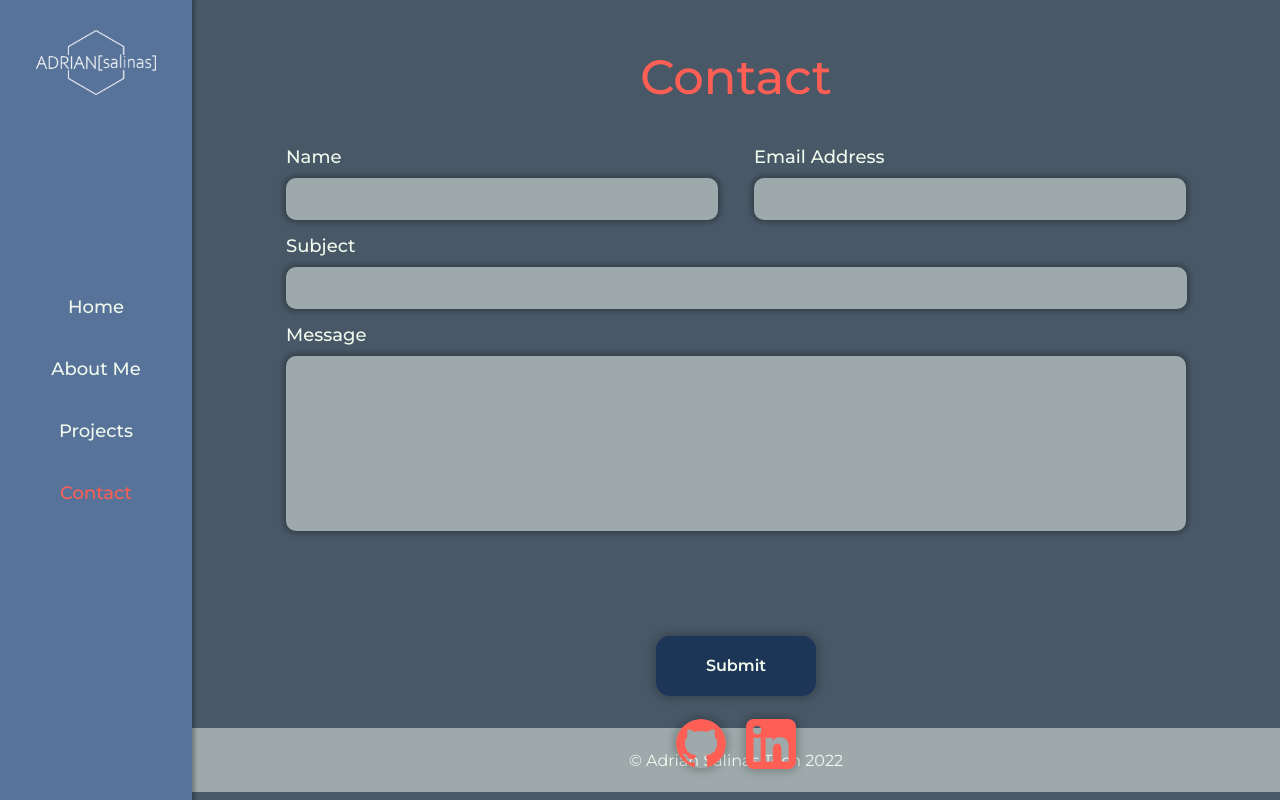
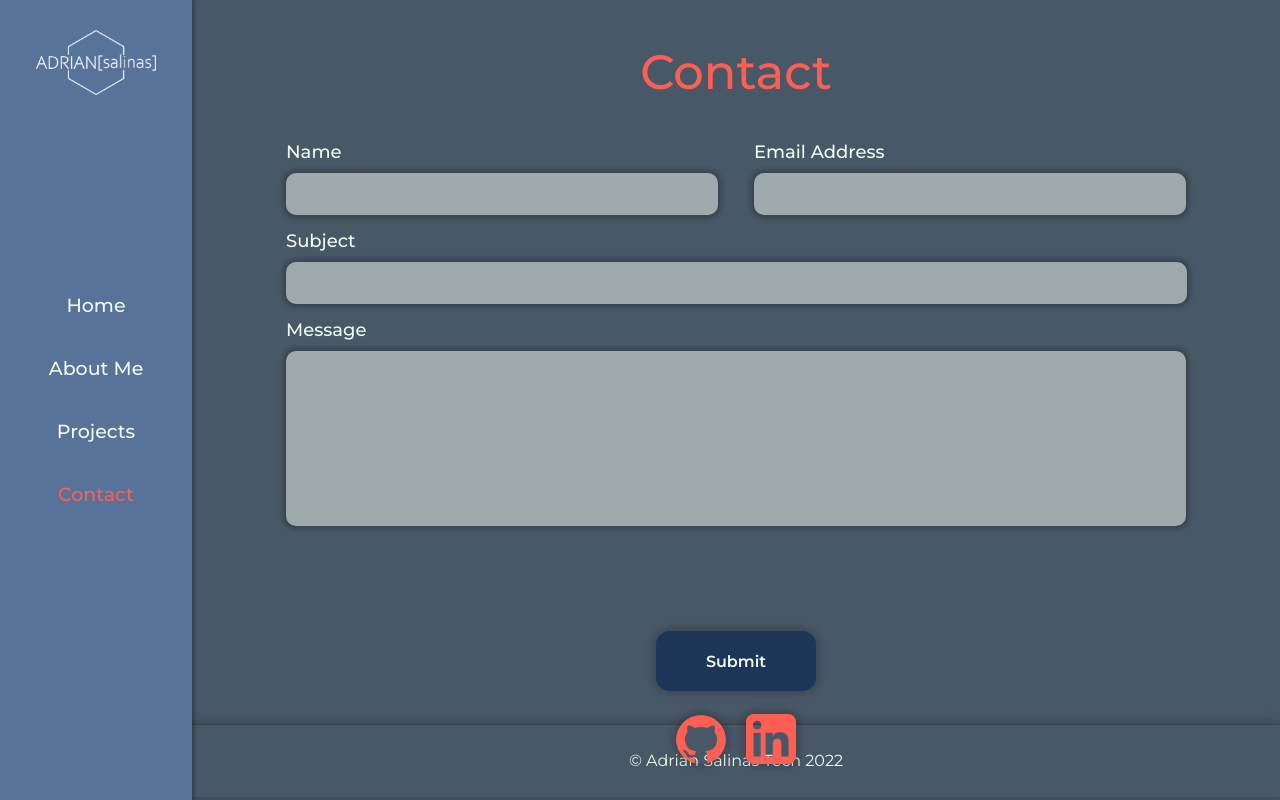
Before and after one commit to a-dri-an-S/PortfolioV2, a React (Create React App) app: page /contact in a window 1280 px wide. Built offline with nearby package versions, Linux system fonts and the light colour scheme; no server answers.

Commit message:
updated Footer CSS

```diff
--- a/src/components/Footer/Footer.css
+++ b/src/components/Footer/Footer.css
@@ -1,11 +1,12 @@
 .footer {
     width: 100%;
-    height: 8vh;
+    height: 9vh;
     display: flex;
     flex-direction: column;
     align-items: flex-end;
     justify-content: center;
-    background-color: var(--honeydew-opaque);
+    border-top: 1px solid var(--shadow-color);
+    box-shadow: 0px 0px 12px 1px var(--shadow-color);
 }
 
 .footer-container {
--- a/src/components/NavBar/SideBar.css
+++ b/src/components/NavBar/SideBar.css
@@ -71,7 +71,7 @@
 .link {
     color: var(--honeydew);
     text-decoration: none;
-    font-size: 18px;
+    font-size: 19px;
     font-weight: 500;
 }
 
--- a/src/components/Slider/Slider.css
+++ b/src/components/Slider/Slider.css
@@ -51,7 +51,7 @@
 .dot {
     width: 15px;
     height: 15px;
-    margin: 5px;
+    margin: 0px 10px;
     border: none;
     border-radius: 50%;
     background-color: var(--honeydew);
@@ -63,4 +63,6 @@
 }
 .active {
     background-color: var(--prussian-blue);
+    width: 20px;
+    height: 20px;
 }
```
